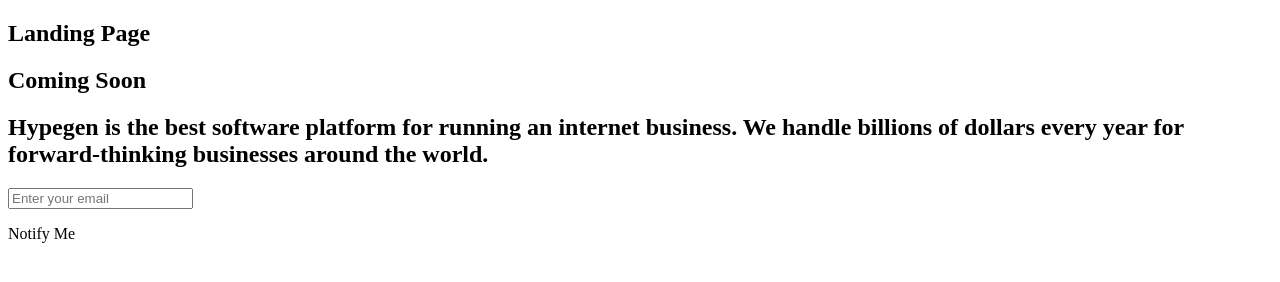
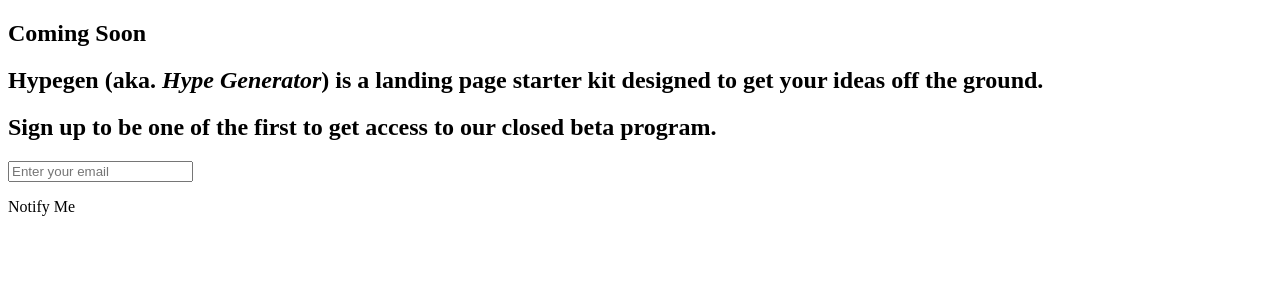
Before and after one commit to rbutera/hypegen, a Gatsby site in the folder app/: page / in a window 1280 px wide. Built offline with nearby package versions, Linux system fonts and the light colour scheme; Gatsby itself is replaced by a stand-in of ours.

Commit message:
basic hypegen

```diff
--- a/app/src/pages/index.js
+++ b/app/src/pages/index.js
@@ -3,18 +3,17 @@
 
 const IndexPage = () => (
   <section className="hero is-info is-fullheight">
-    <div className="hero-head">
-      <h1>Landing Page</h1>
-    </div>
-
     <div className="hero-body">
       <div className="container has-text-centered">
         <div className="column is-6 is-offset-3">
           <h1 className="title">Coming Soon</h1>
           <h2 className="subtitle">
-            Hypegen is the best software platform for running an internet
-            business. We handle billions of dollars every year for
-            forward-thinking businesses around the world.
+            Hypegen (aka. <em>Hype Generator</em>) is a landing page starter kit
+            designed to get your ideas off the ground.
+          </h2>
+          <h2 className="subtitle">
+            Sign up to be one of the first to get access to our closed beta
+            program.
           </h2>
           <div className="box">
             <div className="field is-grouped">
```
Also changed, not shown: app/src/components/Header/Header.js (+6 -11 lines).
